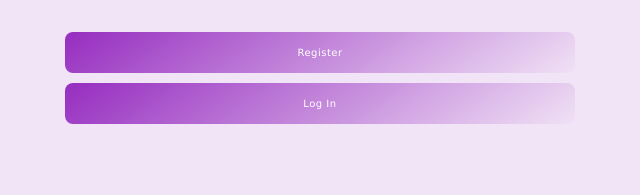
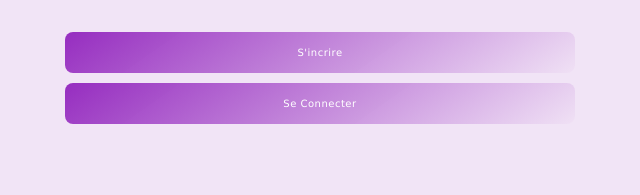
Before and after one commit to groupe-AN/projetMIP4, a website: page front-end/index1.html in a window 1280 px wide. Shown: the part 3161-3356 px from the top of the page, 320-960 px from the left. Drawn offline with Linux system fonts and the light colour scheme.

Commit message:
Update index1.html

```diff
--- a/front-end/index1.html
+++ b/front-end/index1.html
@@ -217,9 +217,9 @@
                       </select>
                   </div>
               </div>
-              <button type="submit" class="btn-login" id="registerBtn">register
+              <button type="submit" class="btn-login" id="registerBtn">s'incrire
               </button>
-              <button type="submit" class="btn-login"  id="loginBtn">log in
+              <button type="submit" class="btn-login"  id="loginBtn">se connecter
             </button>
 
 
```
